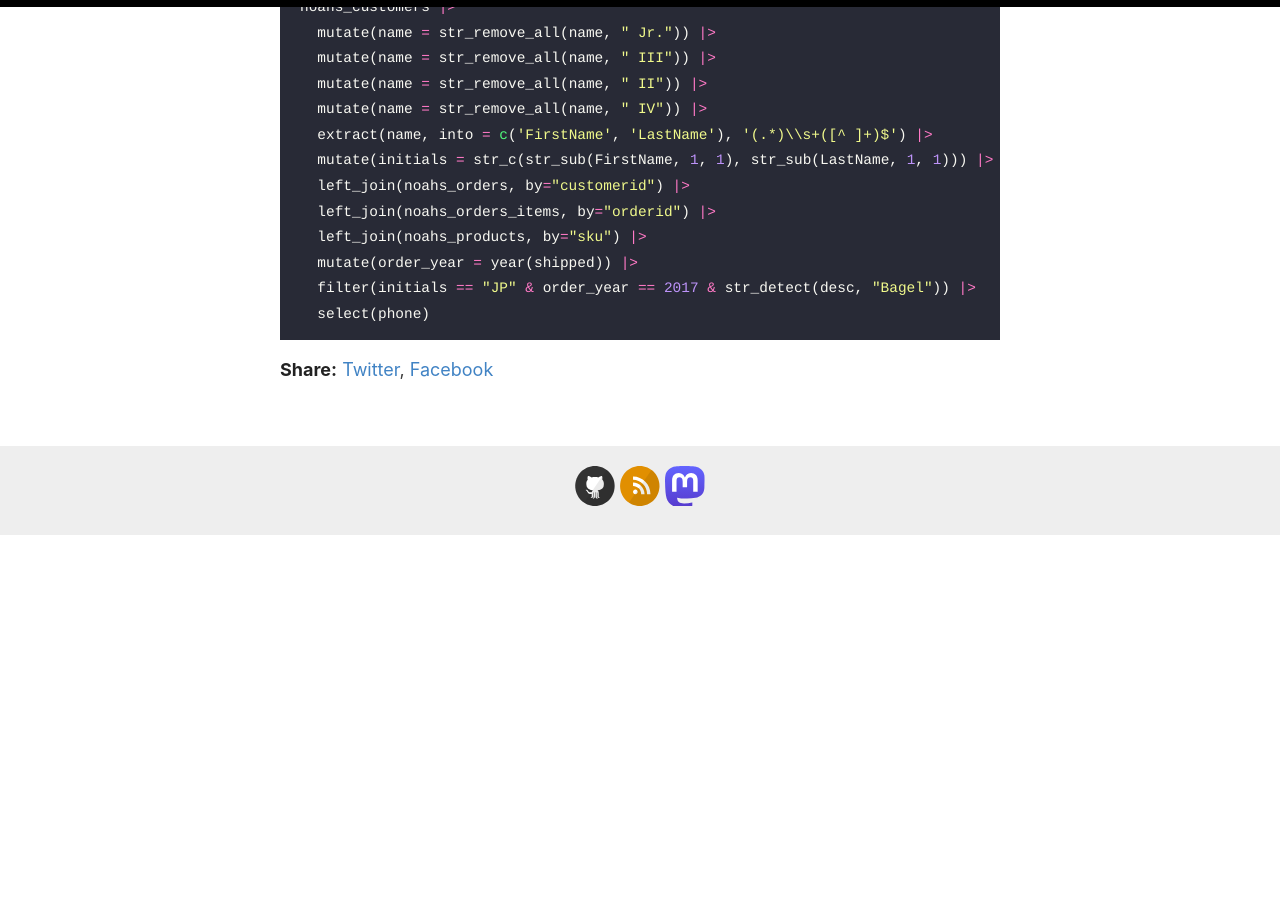
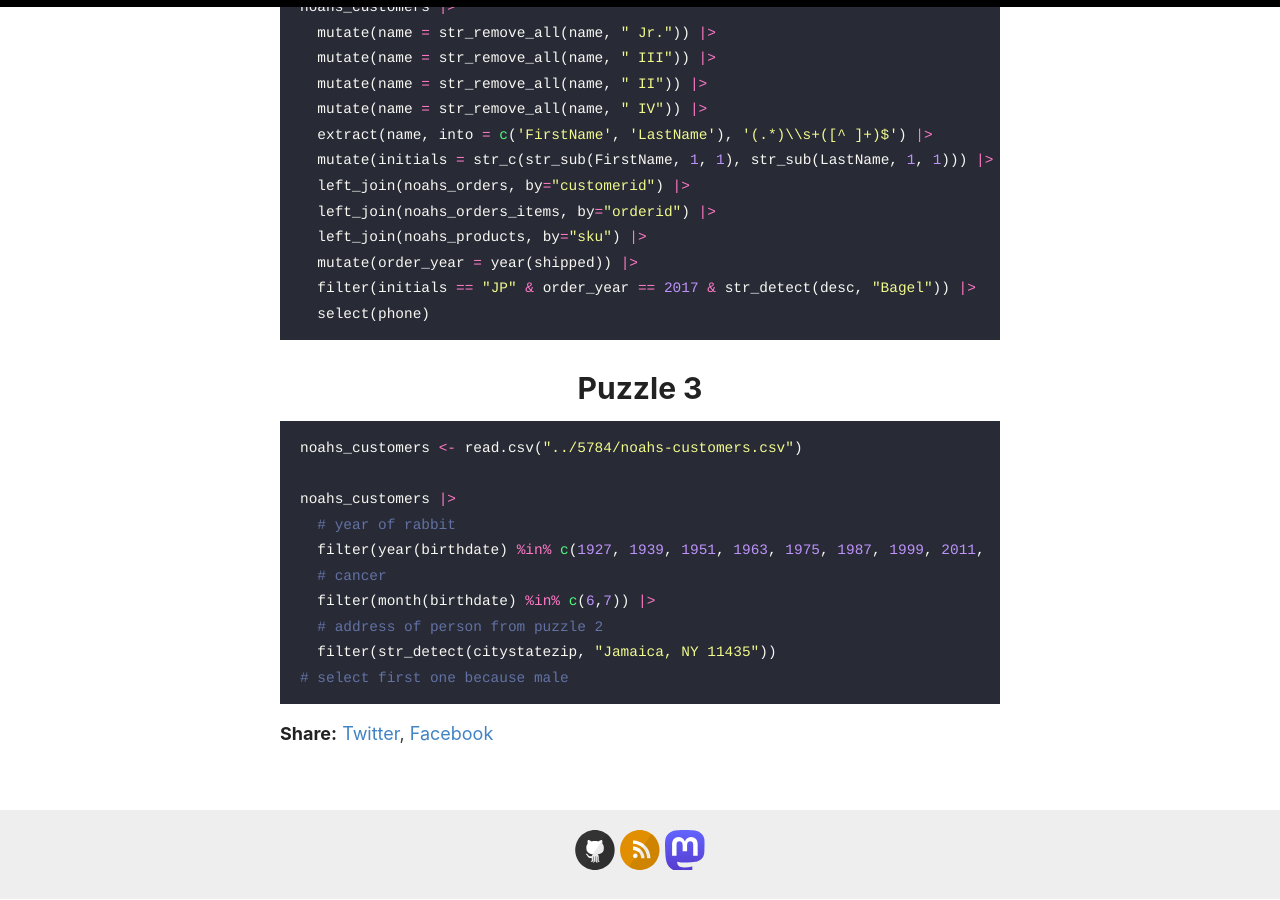
Before and after one commit to krz/krz.github.io, a Jekyll site: the page built from _posts/2023-12-08-hanukkah-of-data.md, in a window 1280 px wide and 900 px high, scrolled down 2422 px. Built offline with Jekyll 4.4.1, drawn with Linux system fonts in a browser that asks for light colours; before the commit the page ends 2957 px from its top, so only the background shows below that.

Commit message:
add puzzle 3

````diff
--- a/_posts/2023-12-08-hanukkah-of-data.md
+++ b/_posts/2023-12-08-hanukkah-of-data.md
@@ -96,3 +96,18 @@ noahs_customers |>
   filter(initials == "JP" & order_year == 2017 & str_detect(desc, "Bagel")) |>
   select(phone)
 ```
+
+# Puzzle 3
+
+```R
+noahs_customers <- read.csv("../5784/noahs-customers.csv")
+
+noahs_customers |>
+  # year of rabbit
+  filter(year(birthdate) %in% c(1927, 1939, 1951, 1963, 1975, 1987, 1999, 2011, 2023)) |>
+  # cancer
+  filter(month(birthdate) %in% c(6,7)) |>
+  # address of person from puzzle 2
+  filter(str_detect(citystatezip, "Jamaica, NY 11435"))
+# select first one because male
+```
````
